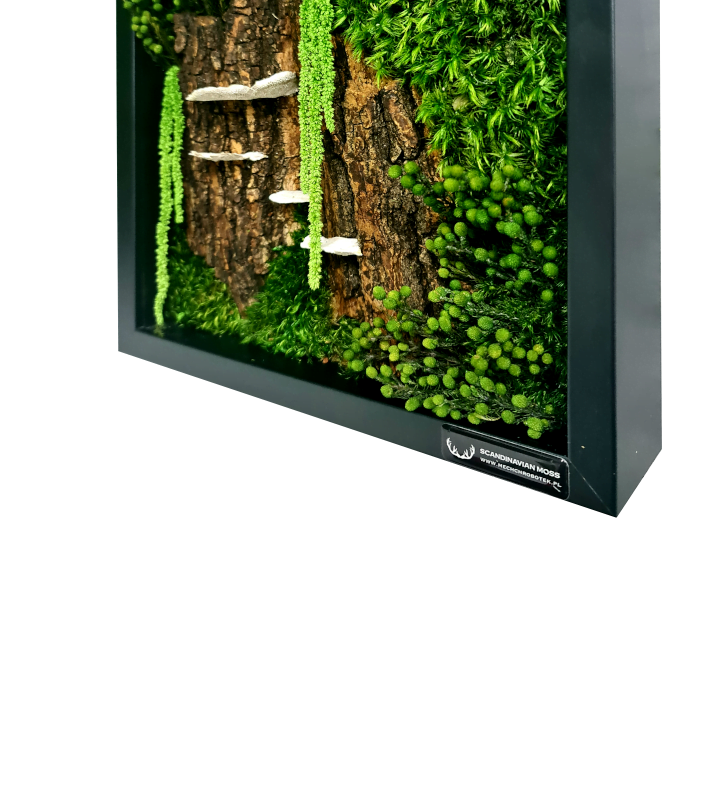
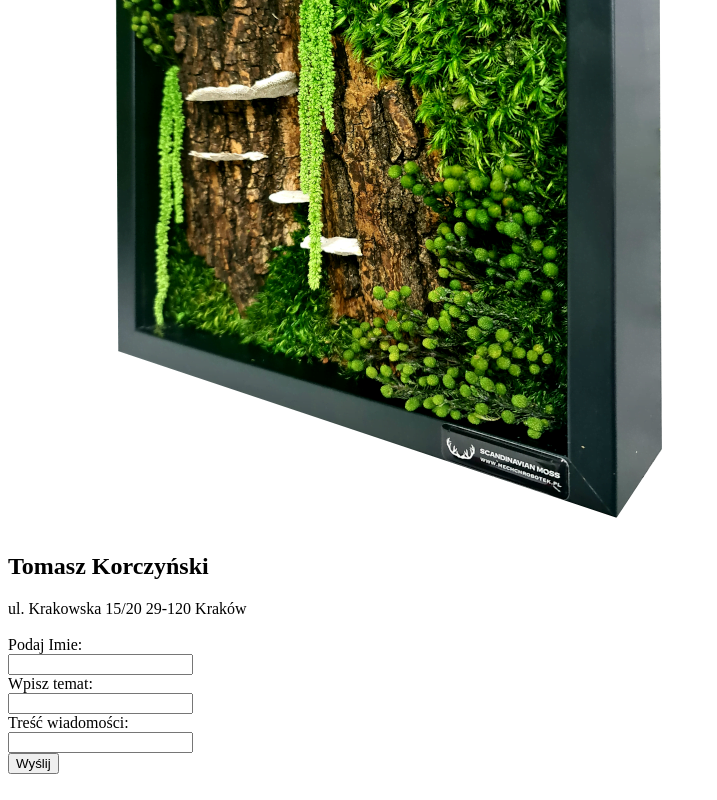
Before and after one commit to marekAren/15-html-prosta-strona, a plain HTML site: page index.html in a window 1280 px wide. Shown: the part 3175-3975 px from the top of the page, without its empty margins (0-717 px from the left). Before the commit the page ends 3716 px from the top, so only its background shows below. Drawn offline with Linux system fonts and the light colour scheme.

Commit message:
15-html-prosta-strona sekcja 4

```diff
--- a/index.html
+++ b/index.html
@@ -55,7 +55,27 @@
     <div class="portfolio-item"><img src="obrazek-mech.png" alt="obrazek mchu"></div>
 
 </section>
+<section id="Contact">
+    <!-- h1{Tomasz Korczyński}+div.dane-adresowe{ul. Krakowska 15/20 29-120 Kraków} -->
+    <h1>Tomasz Korczyński</h1>
 
+    <div class="dane-adresowe">ul. Krakowska 15/20 29-120 Kraków</div><br>
+
+    <form >
+        <label for="imie">Podaj Imie:</label><br>
+        <input type="text" name="Imie" id="imie"> <br>
+        <label for="tytul">Wpisz temat:</label><br>
+        <input type="text" name="Tytuł" id="tytul"> <br>
+        <label for="email">Treść wiadomości:</label><br>
+        <input type="email" name="e-mail" id="email"><br>
+        <input type="submit" value="Wyślij"><br><br>
+    </form>
+</section>
+
+<!-- - About us
+- Skills
+- Portfolio
+- Contact -->
 
 </body>
 </html>
```
